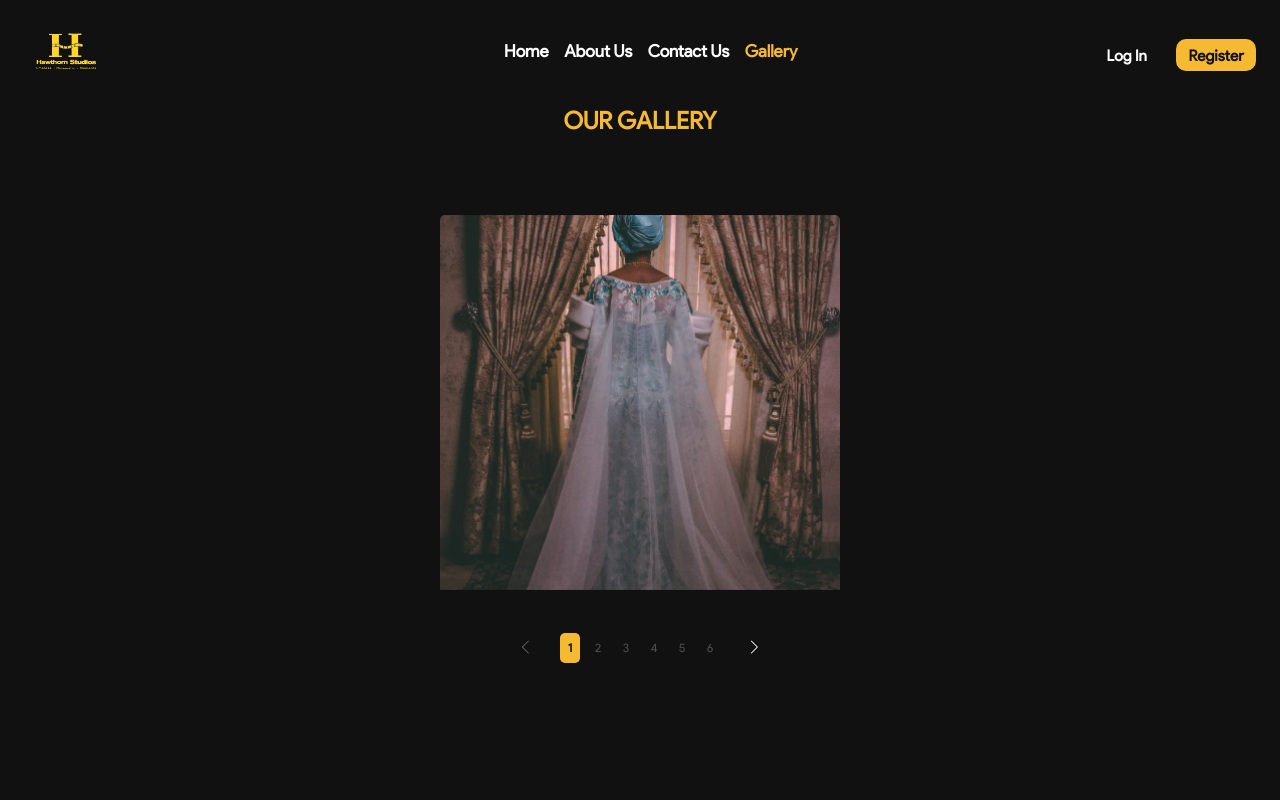
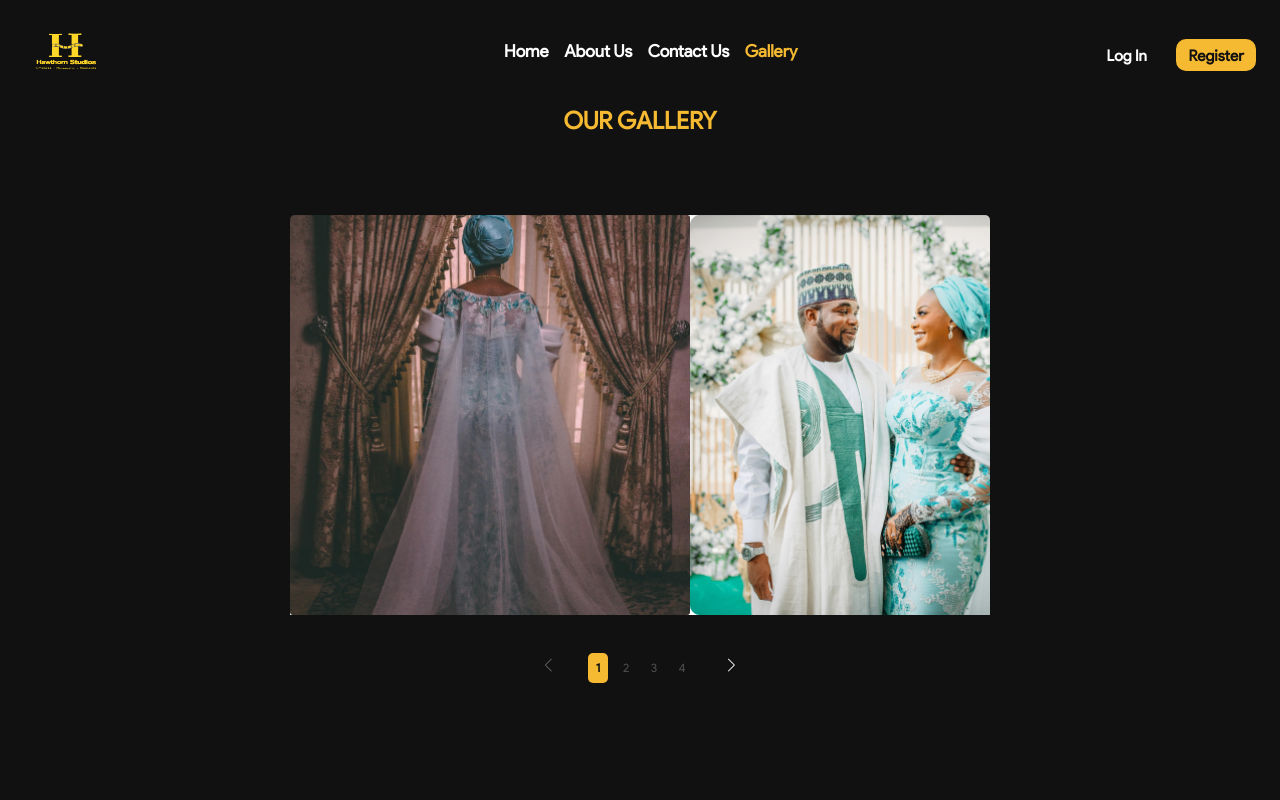
Before and after one commit to Eminence14/hawthorn-media, a React (Create React App) app: page /gallery in a window 1280 px wide. Shown: the top 800 px of the page. Built offline with nearby package versions, Linux system fonts and the light colour scheme.

Commit message:
dual gallery image in tablet viewport

```diff
--- a/src/App.css
+++ b/src/App.css
@@ -277,7 +277,6 @@ body {
 	width: 100%;
 	max-width: 350px;
 	aspect-ratio: 4/3;
-	/* height: 250px; */
 	object-fit: cover;
 	border-radius: 10px;
 	display: block;
--- a/src/Tablet.css
+++ b/src/Tablet.css
@@ -211,6 +211,25 @@
 
     /* GALLERY BEGINS HERE */
 
+    .main_gallery .swiper {
+        width: 95%;
+        max-width: 700px;
+        height: 500px;
+    }
+
+    .main_gallery .swiper-slide {
+        height: 400px;
+    }
+
+    .main_gallery .swiper-button-prev {
+        left: 35%;
+    }
+
+    .main_gallery .swiper-button-next {
+        right: 35%;
+    }
+
+
     /* GALLERY ENDS HERE */
 
 
--- a/src/components/Gallery.js
+++ b/src/components/Gallery.js
@@ -38,6 +38,16 @@ const Gallery = () => {
                     modules={[Pagination, Navigation]}
                     slidesPerView={1}
                     className="mySwiper"
+                    breakpoints={{
+                        768: {
+                            width: 768,
+                            slidesPerView: 2,
+                        },
+                        1200: {
+                            width: 1200,
+                            slidesPerView: 3,
+                        },
+                    }}
                 >
                     <SwiperSlide>
                         <img src={img1} alt="" />
```
